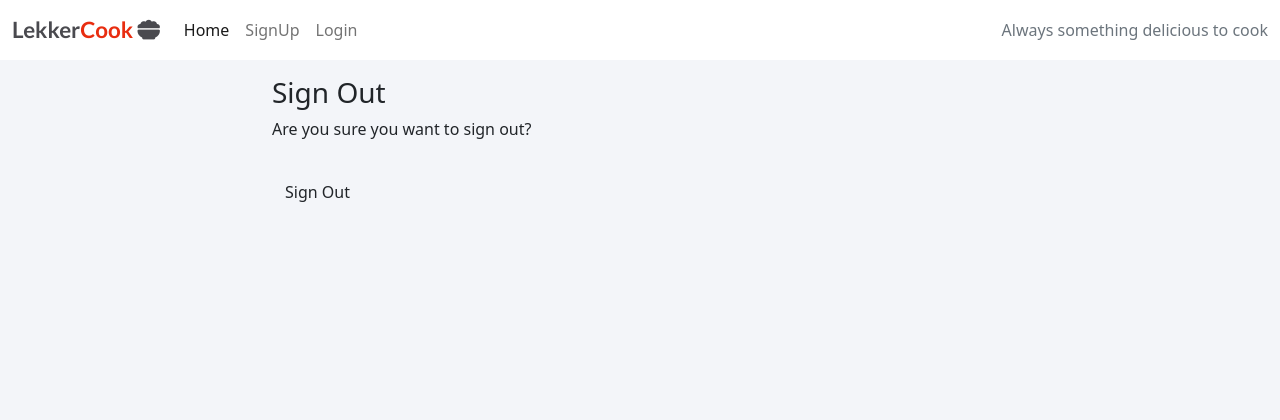
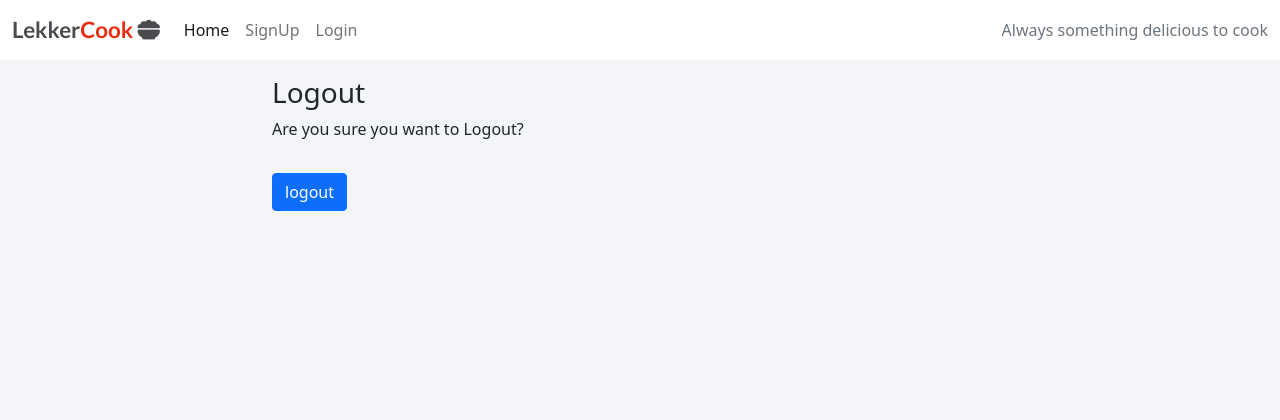
Before and after one commit to humberto-pereira/lekker-cook, a Django app: page /logout/ in a window 1280 px wide. Shown: the top 420 px of the page. Run offline with Django 3.2, Linux system fonts and the light colour scheme; some libraries are stand-ins or nearby versions.

Commit message:
Fix sign up | login links not redirecting bug

```diff
--- a/blog/urls.py
+++ b/blog/urls.py
@@ -1,7 +1,7 @@
 from django.urls import path, include
 from . import views
 from django.contrib.auth import views as auth_views
-from .views import like_comment
+
 
 
 
--- a/templates/registration/logout.html
+++ b/templates/registration/logout.html
@@ -8,9 +8,9 @@
 <div class="container">
     <div class="row">
         <div class="col-md-8 mt-3 offset-md-2">
-            <h3>{% trans "Sign Out" %}</h3>
+            <h3>{% trans "Logout" %}</h3>
 
-            <p>{% trans 'Are you sure you want to sign out?' %}</p>
+            <p>{% trans 'Are you sure you want to Logout?' %}</p>
         </div>
     </div>
     <div class="row">
@@ -21,7 +21,7 @@
                 {% if redirect_field_value %}
                 <input type="hidden" name="{{ redirect_field_name }}" value="{{ redirect_field_value }}" />
                 {% endif %}
-                <button class="btn btn-signup right" type="submit">{% trans 'Sign Out' %}</button>
+                <button class="btn btn-primary right" type="submit">{% trans 'logout' %}</button>
             </form>
         </div>
     </div>
--- a/templates/registration/signup.html
+++ b/templates/registration/signup.html
@@ -10,8 +10,8 @@
         <div class="col-md-8 mt-3 offset-md-2">
             <h3>{% trans "Sign Up" %}</h3>
 
-            <p>{% blocktrans %}Welcome back to the <span>Lekker</span><span class=" red-logo">Cook <i class="fa-solid fa-bowl-food bowl"></i></span>. Do you already have an account? Then please <a
-                    class="link" href="{{ login_url }}">sign in</a> instead.{% endblocktrans %}</p>
+            <p>Welcome back to the <span>Lekker</span><span class=" red-logo">Cook <i class="fa-solid fa-bowl-food bowl"></i></span>. {% trans "Do you already have an account? Then please" %} <a class="link" href="{% url 'login' %}">{% trans "Login" %}</a> {% trans "instead." %}</p>
+
         </div>
     </div>
     <div class="row">
@@ -22,7 +22,7 @@
                 {% if redirect_field_value %}
                 <input type="hidden" name="{{ redirect_field_name }}" value="{{ redirect_field_value }}" />
                 {% endif %}
-                <button class="btn btn-signup right" type="submit">{% trans "Sign Up" %} &raquo;</button>
+                <button class="btn btn-primary right" type="submit">{% trans "Sign Up" %} &raquo;</button>
             </form>
         </div>
     </div>
```
Also changed, not shown: templates/registration/login.html (+4 -6 lines).
